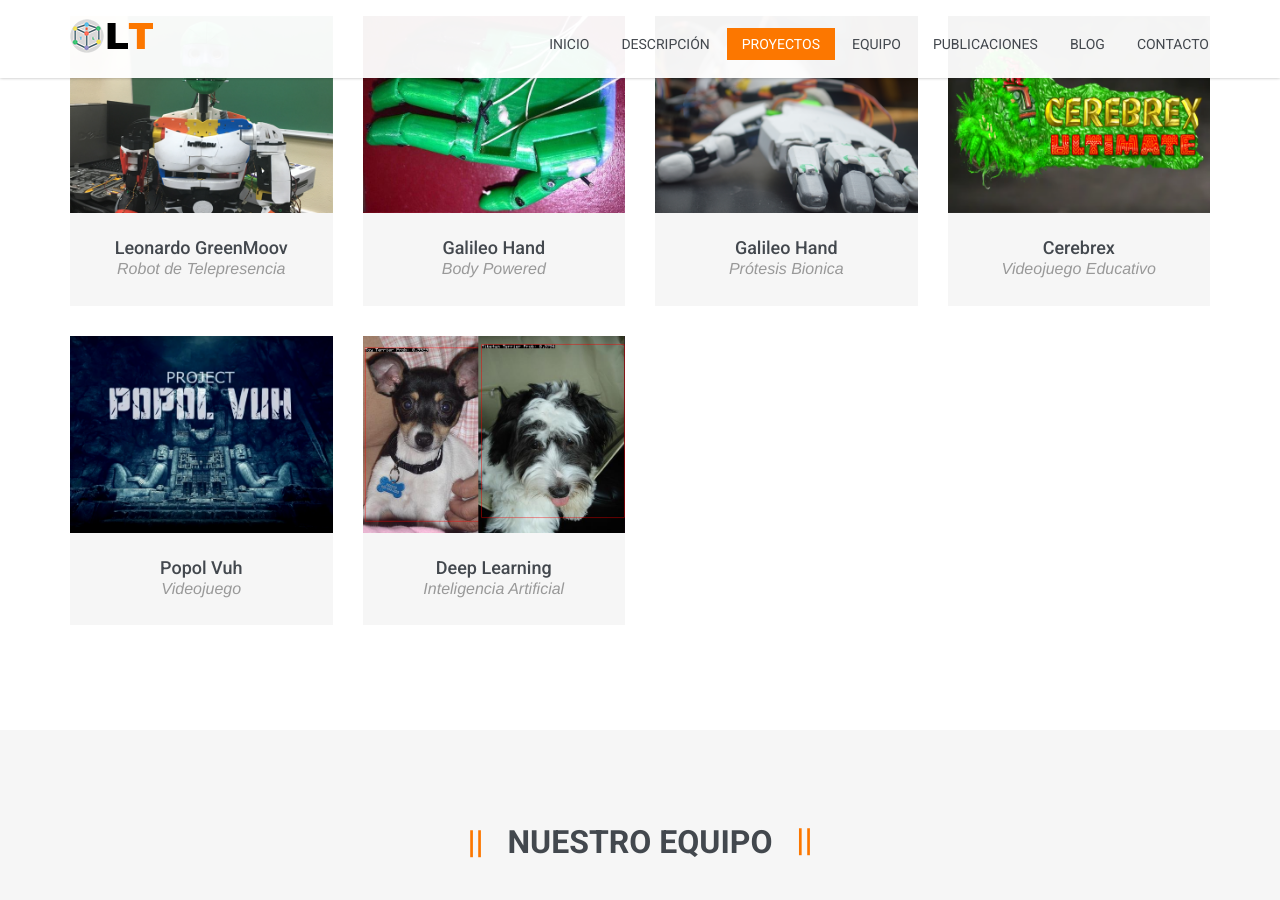
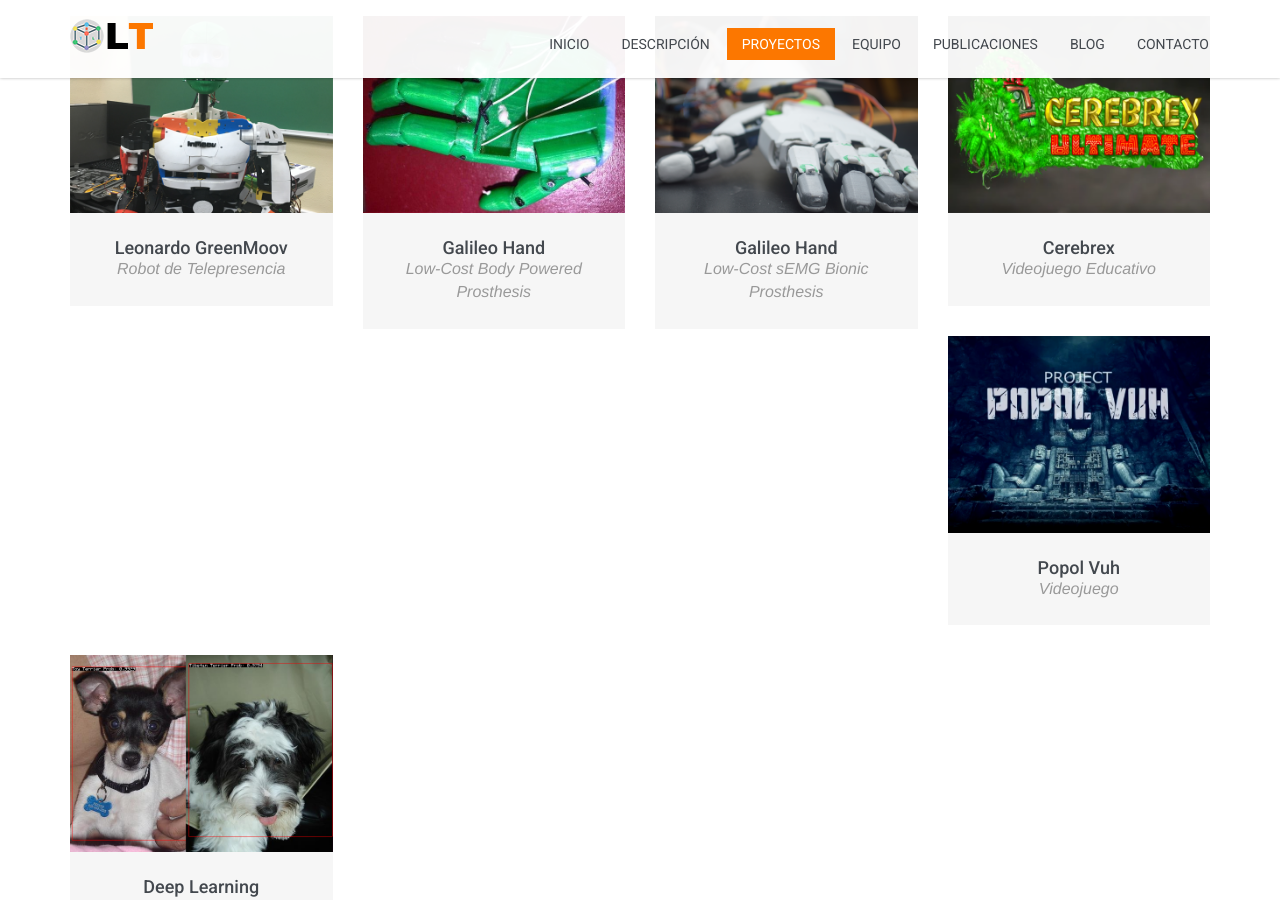
Before and after one commit to turing-lab/turing-lab.github.io, a Jekyll site: the page built from index.md, in a window 1280 px wide and 900 px high, scrolled down 1679 px. Built offline with Jekyll 4.4.1, drawn with Linux system fonts in a browser that asks for light colours; nearby versions of some CDN libraries; library files that are not in the unit come from our copies.

Commit message:
Galileo Hand Project Descriptions

```diff
--- a/_data/projects.yml
+++ b/_data/projects.yml
@@ -4,11 +4,11 @@
     preview: /misc/img/projects/leonardo-preview.png
 -
     name: Galileo Hand
-    description: Body Powered
+    description: Low-Cost Body Powered Prosthesis
     preview: /misc/img/projects/galileohand2-preview.png
 -
     name: Galileo Hand
-    description: Prótesis Bionica
+    description: Low-Cost sEMG Bionic Prosthesis
     preview: /misc/img/projects/galileohand-preview.png
 -
     name: Cerebrex
```
